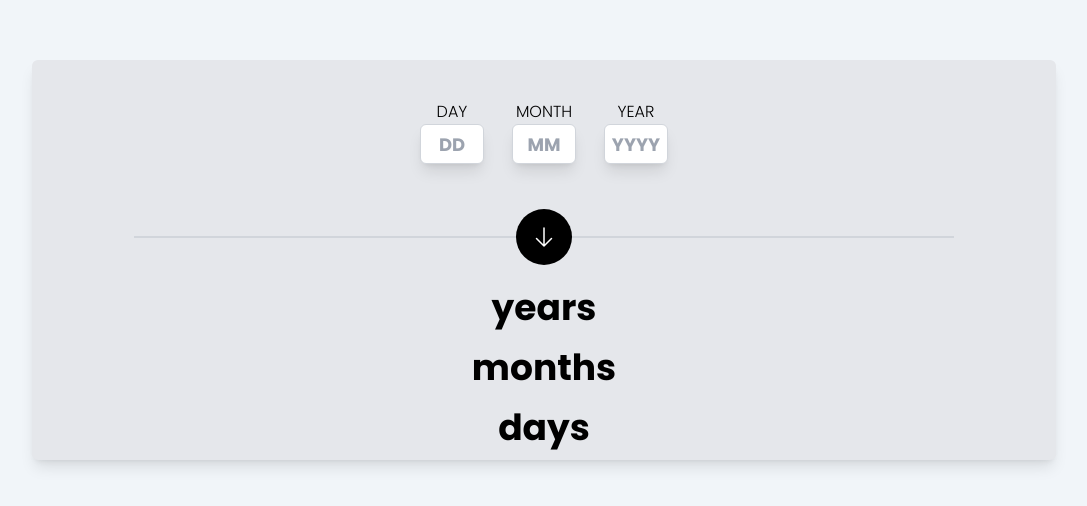
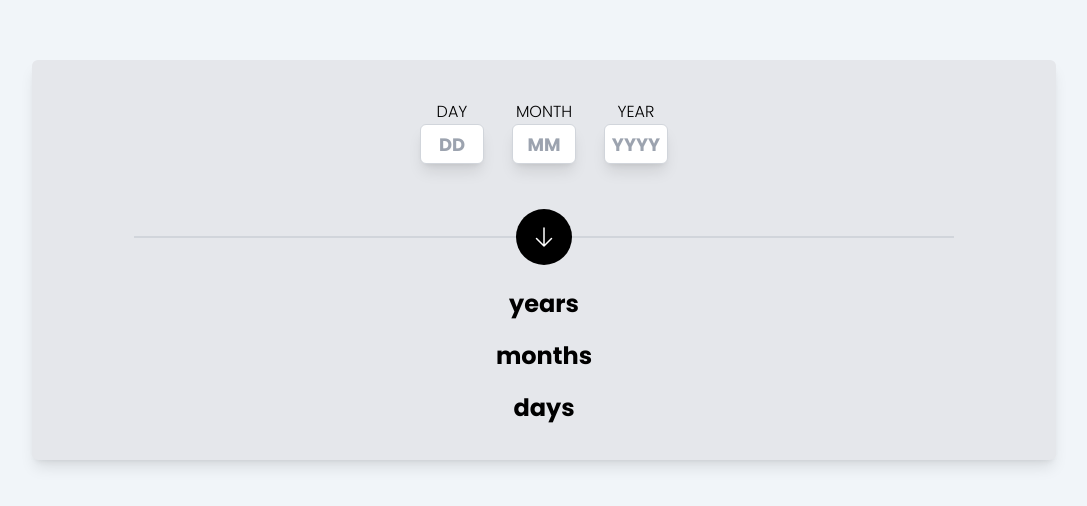
Before and after one commit to JobaF/frontendmentor-age-calculator, a React (Vite) app: page / in a window 1280 px wide. Shown: the part 140-646 px from the top of the page, without its empty margins (96-1183 px from the left). Built offline with nearby package versions, Linux system fonts and the light colour scheme.

Commit message:
Change text size

```diff
--- a/src/App.tsx
+++ b/src/App.tsx
@@ -226,7 +226,7 @@ function App() {
 					</button>
 					<span className="absolute w-4/5 h-0.5 bg-gray-300 z-0" />
 				</div>
-				<div className="h-3/5 w-full text-center flex flex-col justify-stat pt-5 text-4xl gap-5 font-bold">
+				<div className="h-3/5 w-full text-center flex flex-col justify-stat pt-5 text-2xl gap-5 font-bold">
 					<p>
 						<span className="text-purple-700">
 							{timeToDate.year && timeToDate.year}
```
